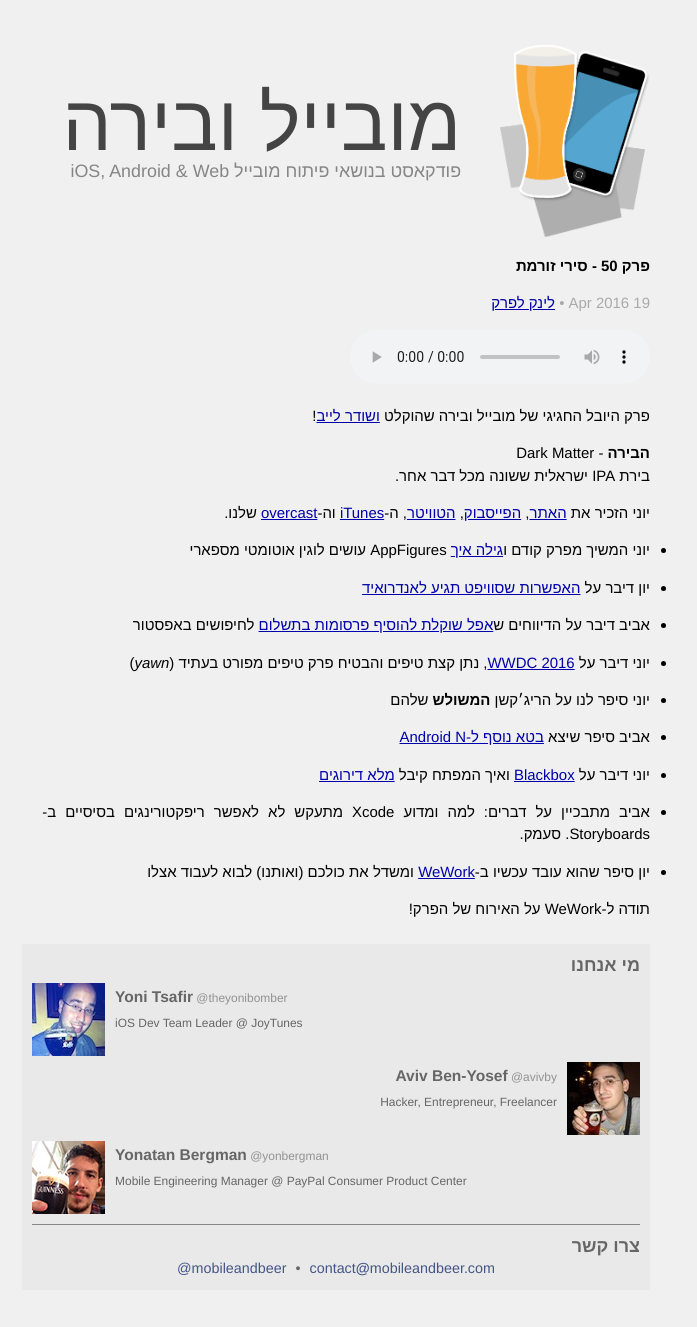
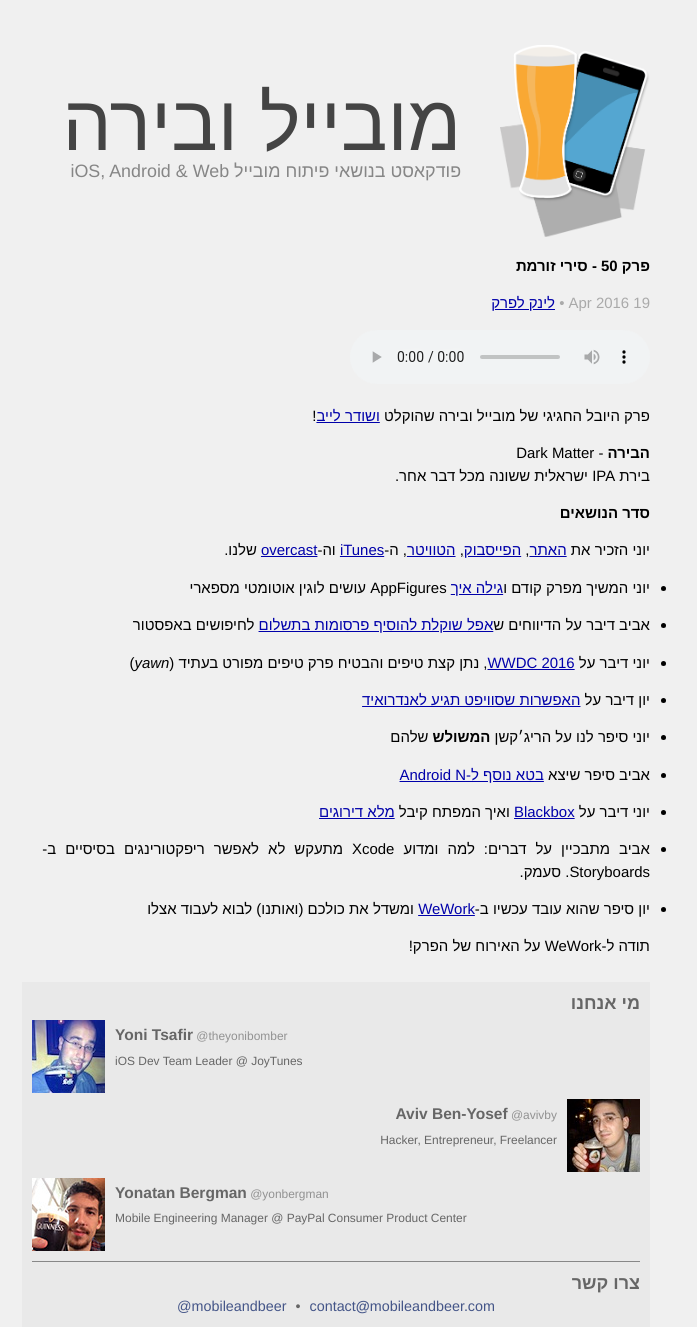
Before and after one commit to yonbergman/mobileandbeer-site, a Jekyll site: the page built from _posts/2016-04-19-siri-is-flowing.markdown, in a window 1280 px wide. Shown: the whole page, without its empty margins (304-1001 px from the left). Built offline with Jekyll 4.4.1, drawn with Linux system fonts in a browser that asks for light colours; nearby versions of some CDN libraries; some web fonts are replaced; before the commit the page ends 1290 px from its top, so only the background shows below that.

Commit message:
Updating

```diff
--- a/_posts/2016-04-19-siri-is-flowing.markdown
+++ b/_posts/2016-04-19-siri-is-flowing.markdown
@@ -14,15 +14,17 @@
 **הבירה** - Dark Matter
 בירת IPA ישראלית ששונה מכל דבר אחר.
 
+**סדר הנושאים**
+
 יוני הזכיר את [האתר](http://mobileandbeer.com), [הפייסבוק](http://facebook.com/mobileandbeer), [הטוויטר](http://twitter.com/mobileandbeer), ה-[iTunes](https://itunes.apple.com/us/podcast/mwbyyl-wbyrh/id666362146?mt=2) וה-[overcast](https://overcast.fm/itunes666362146) שלנו.
 
 - יוני המשיך מפרק קודם ו[גילה איך](https://twitter.com/Oztune/status/710580316868624388) AppFigures עושים לוגין אוטומטי מספארי
 
-- יון דיבר על [האפשרות שסוויפט תגיע לאנדרואיד](http://thenextweb.com/dd/2016/04/07/google-facebook-uber-swift/)
-
 - אביב דיבר על הדיווחים ש[אפל שוקלת להוסיף פרסומות בתשלום](http://www.macrumors.com/2016/04/14/apple-secret-app-store-team-paid-search/) לחיפושים באפסטור
 
 - יוני דיבר על [WWDC 2016](https://developer.apple.com/wwdc/), נתן קצת טיפים והבטיח פרק טיפים מפורט בעתיד (*yawn*)
+
+- יון דיבר על [האפשרות שסוויפט תגיע לאנדרואיד](http://thenextweb.com/dd/2016/04/07/google-facebook-uber-swift/)
 
 - יוני סיפר לנו על הריג׳קשן **המשולש** שלהם
 
```
